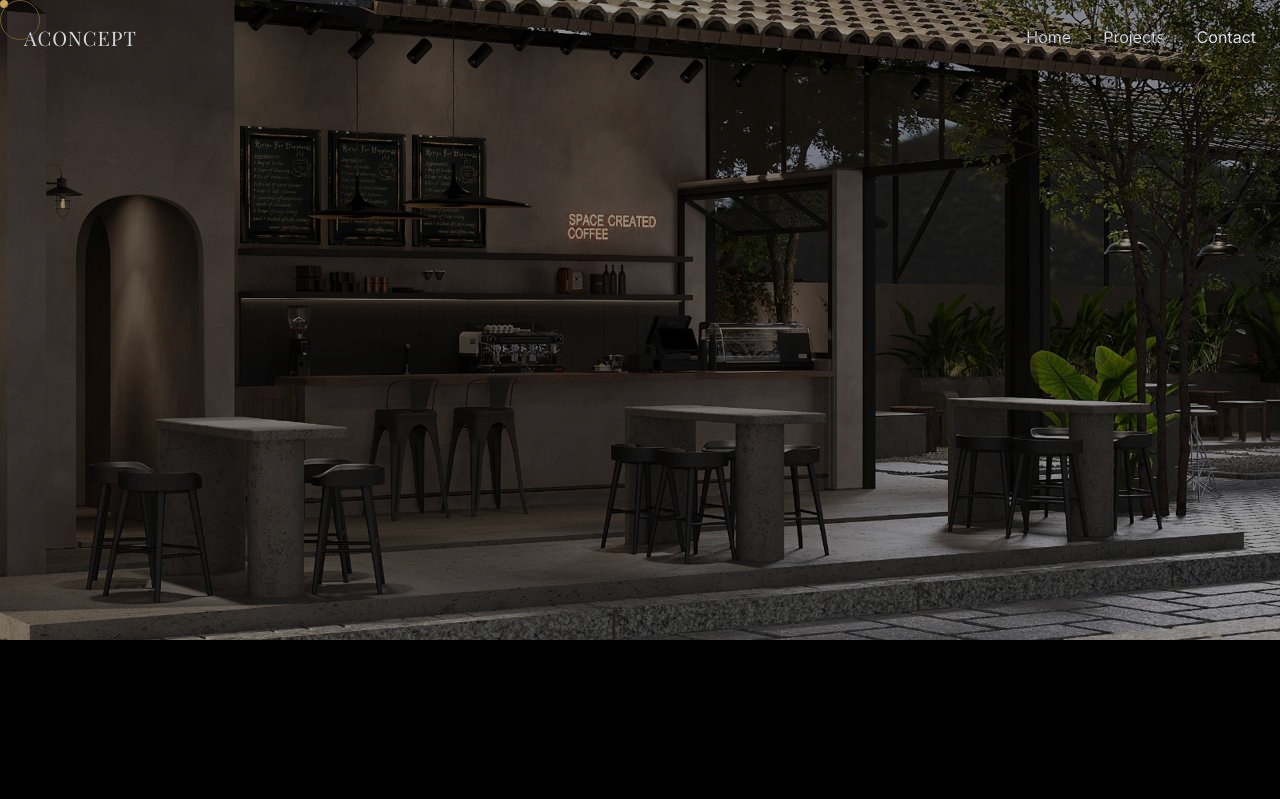
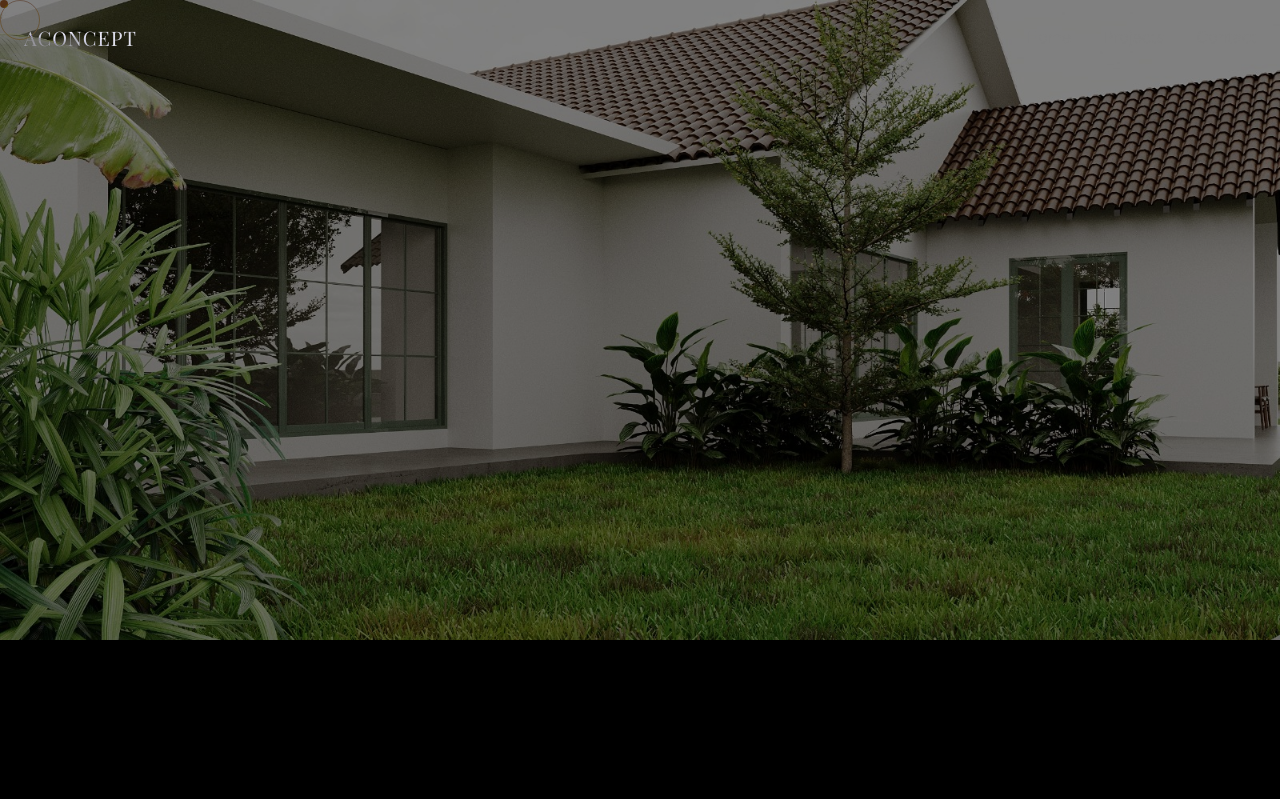
Before and after one commit to gs-py/aconcept, a React (Vite) app: page /projects/00 in a window 1280 px wide. Shown: the top 799 px of the page. Built offline with nearby package versions, Linux system fonts and the light colour scheme; a web font is replaced by a local one.

Commit message:
removed mock data

```diff
--- a/src/data/mock.ts
+++ b/src/data/mock.ts
@@ -1,6 +1,6 @@
 export const PROJECTS = [
   {
-    id: "rajesh",
+    id: "01",
     title: "The Holistic Retreat",
     location: "Wayanad, Kerala",
     category: "Commercial property",
@@ -15,7 +15,7 @@ export const PROJECTS = [
     ]
   },
   {
-    id: "korome",
+    id: "02",
     title: "Resort at Korome",
     location: "Wayanad, Kerala",
     category: "Commercial property",
@@ -39,7 +39,7 @@ export const PROJECTS = [
     ]
   },
   {
-    id: "00",
+    id: "03",
     title: "Chettais Restaurant",
     location: "Mysuru, Karnataka",
     category: "Commercial property",
@@ -56,7 +56,7 @@ export const PROJECTS = [
     ]
   },
   {
-    id: "01",
+    id: "04",
     title: "Resort for Shanty",
     location: "Wayanad, Kerala",
     category: "Commercial property",
@@ -78,38 +78,6 @@ export const PROJECTS = [
       "/projects/shanty/6.jpeg",
       "/projects/shanty/7.jpeg"
     ]
-  },
-  {
-    id: "02",
-    title: "The Vertex House",
-    location: "Kochi, Kerala",
-    category: "Residential Architecture",
-    year: "2024",
-    image: "https://images.unsplash.com/photo-1600596542815-ffad4c1539a9?q=80&w=2000&auto=format&fit=crop",
-  },
-  {
-    id: "02",
-    title: "Aura Boutique Hotel",
-    location: "Munnar, Kerala",
-    category: "Hospitality Design",
-    year: "2023",
-    image: "https://images.unsplash.com/photo-1618221195710-dd6b41faaea6?q=80&w=2000&auto=format&fit=crop",
-  },
-  {
-    id: "03",
-    title: "Lumina Workspace",
-    location: "Trivandrum, Kerala",
-    category: "Commercial Interior",
-    year: "2023",
-    image: "https://images.unsplash.com/photo-1497366216548-37526070297c?q=80&w=2000&auto=format&fit=crop",
-  },
-  {
-    id: "04",
-    title: "Oasis Villa",
-    location: "Alappuzha, Kerala",
-    category: "Residential Interior",
-    year: "2022",
-    image: "https://images.unsplash.com/photo-1600607687920-4e2a09cf159d?q=80&w=2000&auto=format&fit=crop",
   }
 ];
 
```
